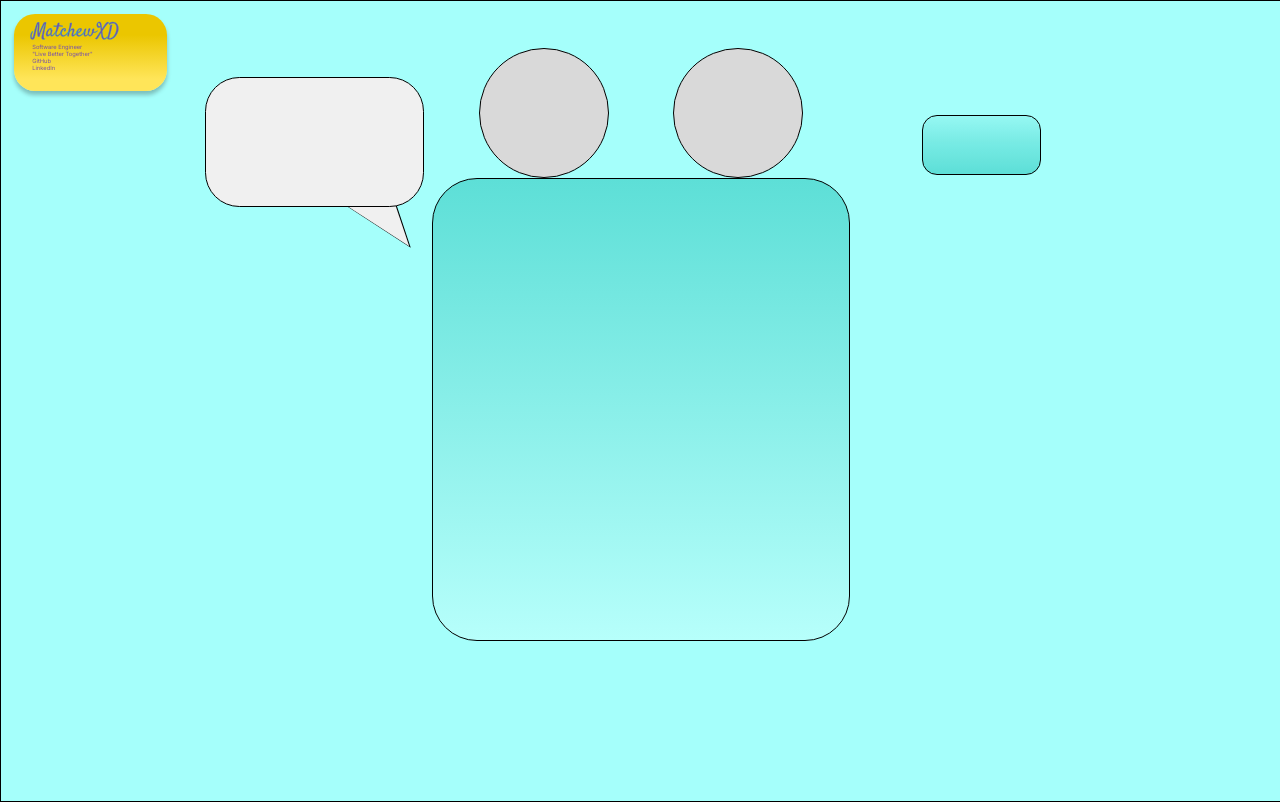
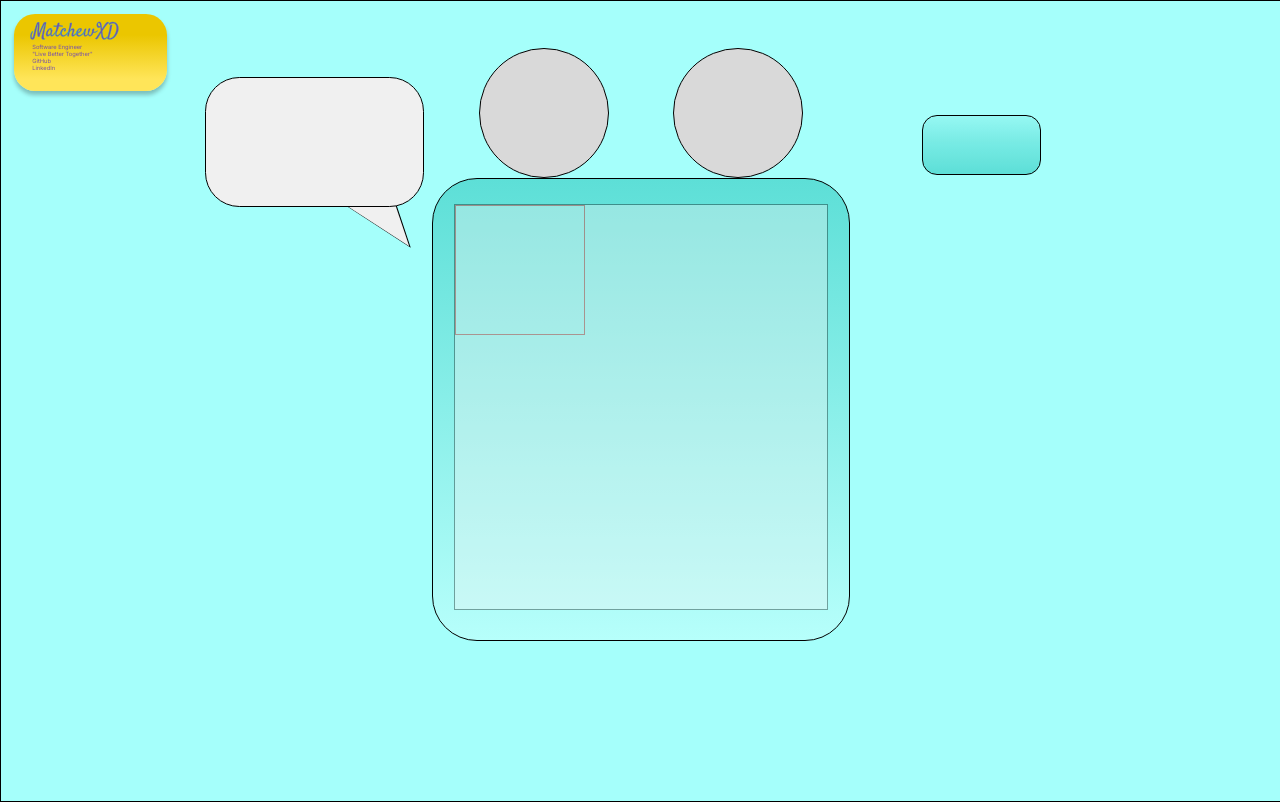
Before and after one commit to MatchewXD/calculator-webapp, a React (Create React App) app: page / in a window 1280 px wide. Built offline with nearby package versions, Linux system fonts and the light colour scheme.

Commit message:
I added the inner frame of the calculator

```diff
--- a/src/App.css
+++ b/src/App.css
@@ -90,11 +90,32 @@
   min-width: 350px;
   min-height: 389px;
   margin: 0 auto;
-  /* margin-top: 2rem; */
+
+  display: flex;
+  justify-content: center;
 
   background: linear-gradient(180deg, #5DDFD7 0%, rgba(186, 255, 251, 0.83) 100%);
   border: 1px solid black;
   border-radius: 45px;
+}
+
+.calc-inner-frame {
+  width: 29vw;
+  height: 31.6vw;
+  margin-top: 6%;
+
+  background: #F3F3F3;
+  opacity: 0.36;
+  border: 0.817713px solid #000000;
+}
+
+/* Calculator Buttons */
+
+.buttons-frame {
+  width: 10vw;
+  height: 10vw;
+
+  border: 1px solid red;
 }
 
 .eye-container {
@@ -219,5 +240,4 @@
   .speech-tail {
     border-color: transparent transparent transparent transparent;
   }
-
 }
--- /dev/null
+++ b/src/components/Buttons.jsx
@@ -0,0 +1,12 @@
+// import logo from '../logo.svg';
+import '../App.css';
+
+function Buttons() {
+  return (
+    <div className="buttons-frame">
+
+    </div>
+  );
+}
+
+export default Buttons;
--- a/src/components/calculator.jsx
+++ b/src/components/calculator.jsx
@@ -1,4 +1,5 @@
 import React from 'react';
+import Buttons from './Buttons.jsx';
 // import { Link } from 'react-router-dom';
 
 class Calculator extends React.Component {
@@ -25,7 +26,12 @@ class Calculator extends React.Component {
           <div className="left eye"></div>
           <div className="right eye"></div>
         </div>
-        <div className="calc"></div>
+        <div className="calc">
+          <div className="calc-inner-frame">
+            <div className="output-field"></div>
+            <Buttons />
+          </div>
+        </div>
         <div className="status-button"></div>
       </div>
     </div >;
```
